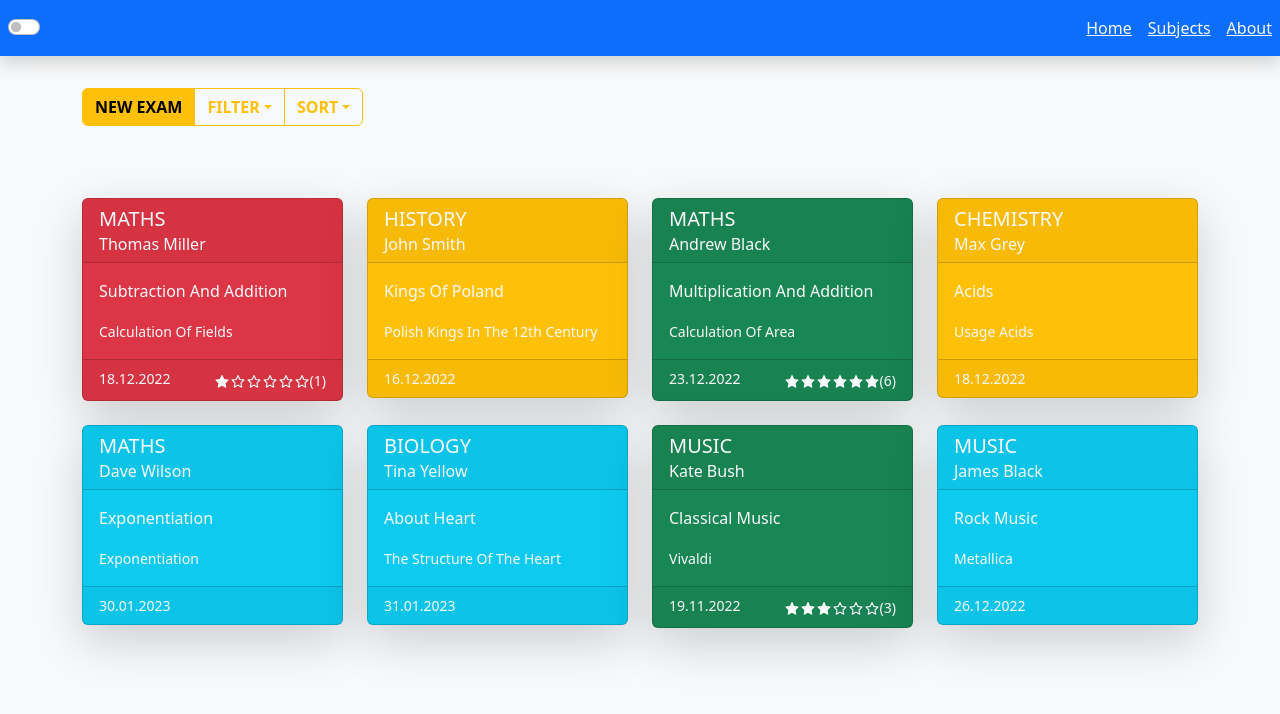
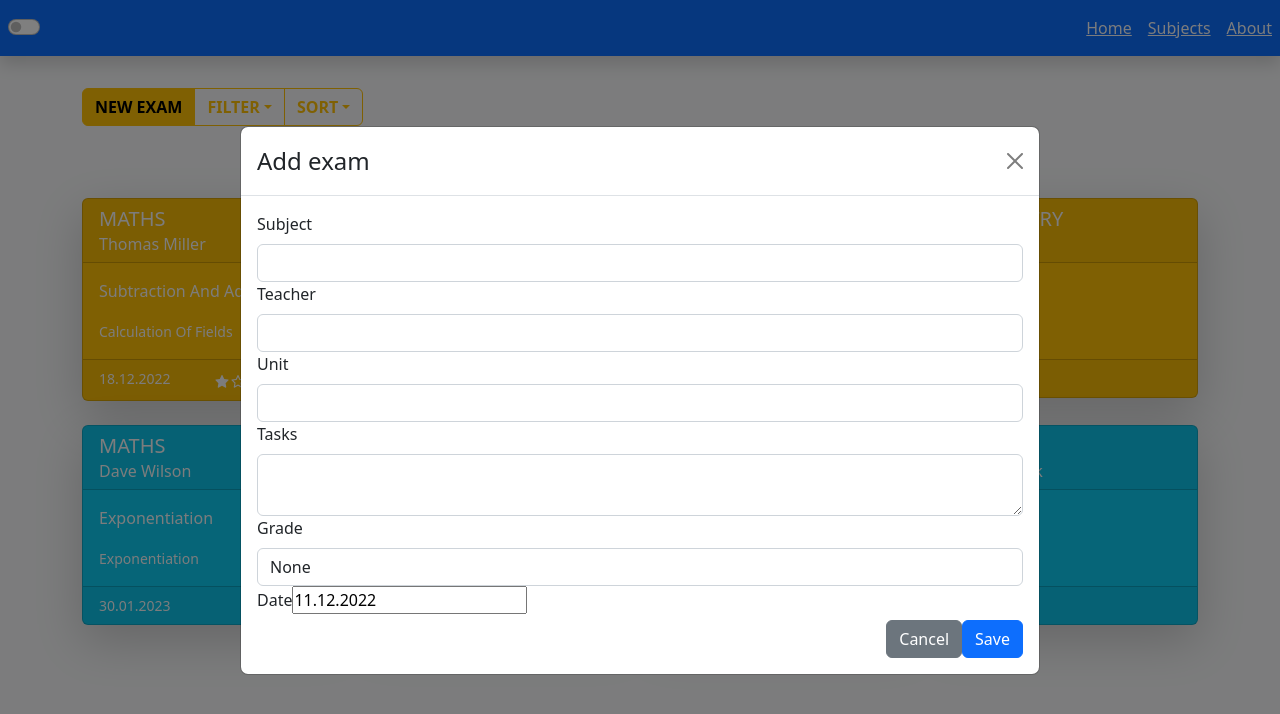
Before and after one commit to olimpiaspyra/exams, a React (Create React App) app: page / in a window 1280 px wide. Both pictures are taken after a click on the button "NEW EXAM". Shown: the top 714 px of the page. Built offline with nearby package versions, Linux system fonts and the light colour scheme.

Commit message:
Add modal to exam

```diff
--- a/package.json
+++ b/package.json
@@ -43,12 +43,14 @@
     "bootstrap": "^5.2.3",
     "react": "^18.2.0",
     "react-bootstrap": "^2.7.0",
+    "react-datepicker": "^4.8.0",
     "react-dom": "^18.2.0",
     "react-redux": "^8.0.5",
     "react-router-dom": "^6.4.5",
     "react-scripts": "5.0.1",
     "redux": "^4.2.0",
     "styled-components": "^5.3.6",
+    "uuid": "^9.0.0",
     "web-vitals": "^2.1.0"
   },
   "devDependencies": {
--- a/src/components/layout/Menu/Menu.jsx
+++ b/src/components/layout/Menu/Menu.jsx
@@ -1,13 +1,15 @@
-import React from 'react';
+import React, {useState, Fragment} from 'react';
 import {ButtonGroup, Button, DropdownButton, Dropdown} from 'react-bootstrap';
 import PropTypes from 'prop-types';
 import {useSelector, useDispatch} from 'react-redux';
 
 import {addFilter, cleanFilter} from '../../../redux/filtersReducer';
+import ModalForm from '../../pages/ModalForm/ModalForm';
 
 const Menu = () => {
   const filters = useSelector(state => state.filters);
   const dispatch = useDispatch();
+  const [modalFormShow, setModalFormShow] = useState(false);
 
   const handleFilter = filter => {
     if (filter === 'all') {
@@ -19,8 +21,14 @@ const Menu = () => {
   };
 
   return (
+    <Fragment>
       <ButtonGroup className='mb-5'>
-      <Button variant='warning text-monospace fw-bold text-uppercase'>New exam</Button>
+        <Button
+          variant='warning text-monospace fw-bold text-uppercase'
+          onClick={() => setModalFormShow(true)}
+        >
+          New exam
+        </Button>
         <DropdownButton
           as={ButtonGroup}
           title='Filter'
@@ -44,6 +52,12 @@ const Menu = () => {
           <Dropdown.Item eventKey='subject'>Subject</Dropdown.Item>
         </DropdownButton>
       </ButtonGroup>
+      <ModalForm
+        show={modalFormShow}
+        onHide={() => setModalFormShow(false)}
+        title='Add exam'
+      />
+    </Fragment>
   );
 };
 
--- /dev/null
+++ b/src/components/pages/ModalForm/ModalForm.jsx
@@ -0,0 +1,127 @@
+import React, {useState} from 'react';
+import PropTypes from 'prop-types';
+import {Modal, Button, Form} from 'react-bootstrap';
+import {v4 as uuidv4} from 'uuid';
+import DatePicker from 'react-datepicker';
+import 'react-datepicker/dist/react-datepicker.css';
+
+const ModalForm = ({show, onHide, title, exam}) => {
+  const [examData, setExamData] = useState(exam);
+  const [validated, setValidated] = useState(false);
+
+  const handleGrade = e => {
+    setExamData({...examData, grade: e.target.value});
+  };
+
+  const handleSubmit = e => {
+    const form = e.currentTarget;
+
+    if (form.checkValidity() === false) {
+      e.preventDefault();
+      e.stopPropagation();
+    }
+    setValidated(true);
+  };
+
+  return (
+    <Modal
+      show={show}
+      onHide={onHide}
+      backdrop='static'
+      size='lg'
+      centered
+      aria-labelledby='contained-modal-title-vcenter'
+    >
+      <Modal.Header closeButton>
+        <Modal.Title>{title}</Modal.Title>
+      </Modal.Header>
+      <Modal.Body>
+        <Form noValidate validated={validated} onSubmit={handleSubmit}>
+          <Form.Group>
+            <Form.Label>Subject</Form.Label>
+            <Form.Control type='text' required minLength='5' maxLength='50' />
+            <Form.Control.Feedback type='invalid'>
+              The field must be at least 5 - 50 characters long.
+            </Form.Control.Feedback>
+          </Form.Group>
+          <Form.Group>
+            <Form.Label>Teacher</Form.Label>
+            <Form.Control type='text' required minLength='5' maxLength='50' />
+            <Form.Control.Feedback type='invalid'>
+              The field must be at least 5 - 50 characters long.
+            </Form.Control.Feedback>
+          </Form.Group>
+          <Form.Group>
+            <Form.Label>Unit</Form.Label>
+            <Form.Control type='text' required minLength='5' maxLength='50' />
+            <Form.Control.Feedback type='invalid'>
+              The field must be at least 5 - 50 characters long.
+            </Form.Control.Feedback>
+          </Form.Group>
+          <Form.Group>
+            <Form.Label>Tasks</Form.Label>
+            <Form.Control
+              as='textarea'
+              rows='2'
+              required
+              minLength='15'
+              maxLength='100'
+            />
+            <Form.Control.Feedback type='invalid'>
+              The field must be at least 15 - 100 characters long.
+            </Form.Control.Feedback>
+          </Form.Group>
+          <Form.Group>
+            <Form.Label>Grade</Form.Label>
+            <Form.Control as='select' onChange={handleGrade} value={examData.grade}>
+              <option value='none'>None</option>
+              <option value='1'>1</option>
+              <option value='2'>2</option>
+              <option value='3'>3</option>
+              <option value='4'>4</option>
+              <option value='5'>5</option>
+              <option value='6'>6</option>
+            </Form.Control>
+          </Form.Group>
+          <Form.Group>
+            <Form.Label className='mr-3'>Date</Form.Label>
+            <DatePicker
+              selected={examData.date}
+              onChange={date => setExamData({...exam, date})}
+              dateFormat='dd.MM.yyyy'
+            />
+          </Form.Group>
+          <Form.Group className='d-flex justify-content-end'>
+            <Button variant='secondary' className='mr-4' onClick={onHide}>
+              Cancel
+            </Button>
+            <Button variant='primary' type='submit'>
+              Save
+            </Button>
+          </Form.Group>
+        </Form>
+      </Modal.Body>
+    </Modal>
+  );
+};
+
+ModalForm.defaultProps = {
+  exam: {
+    id: uuidv4(),
+    teacher: '',
+    subject: '',
+    unit: '',
+    tasks: '',
+    grade: '',
+    date: new Date(),
+  },
+};
+
+ModalForm.propTypes = {
+  show: PropTypes.bool.isRequired,
+  onHide: PropTypes.func.isRequired,
+  title: PropTypes.string.isRequired,
+  exam: PropTypes.object.isRequired,
+};
+
+export default ModalForm;
--- a/src/redux/initialState.jsx
+++ b/src/redux/initialState.jsx
@@ -7,7 +7,7 @@ const initialState = {
       tasks: 'calculation of fields',
       teacher: 'Thomas Miller',
       date: new Date(2022, 11, 18),
-      grade: 1,
+      grade: '1',
     },
     {
       id: 2,
@@ -25,7 +25,7 @@ const initialState = {
       tasks: 'calculation of area',
       teacher: 'Andrew Black',
       date: new Date(2022, 11, 23),
-      grade: 6,
+      grade: '6',
     },
     {
       id: 4,
```
Also changed, not shown: src/data/dataStore.jsx (deleted, +0 -82 lines), src/components/pages/Home/Home.jsx (line endings or trailing spaces), 1 other file (tests, documents, lock files or other folders). Lines whose indentation alone changed are shown as unchanged.
